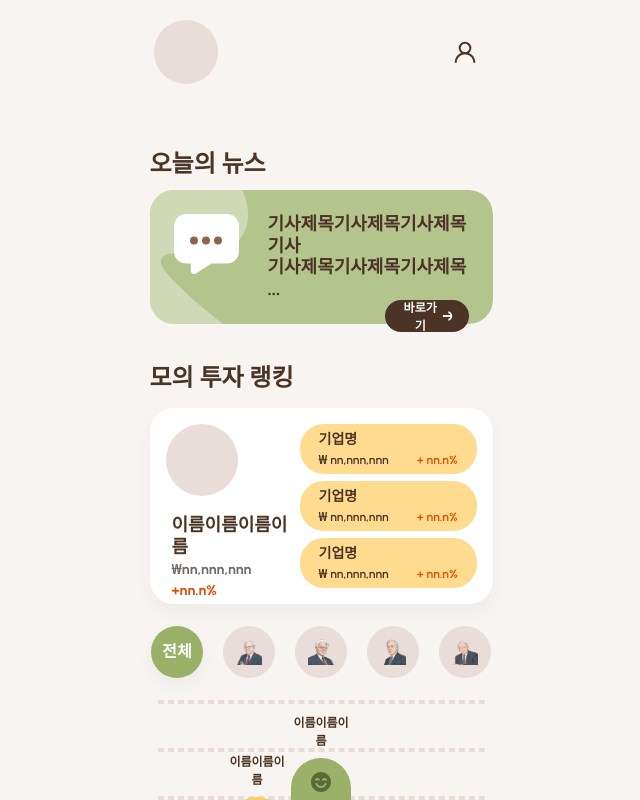
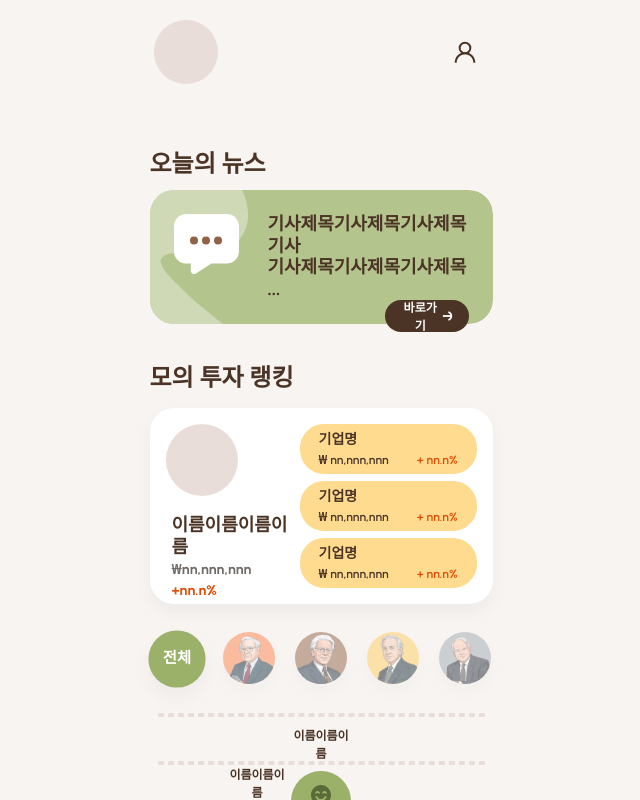
Before and after one commit to MJU-Capstone-Design-1/Jumoney-FE, a Next.js app: page /home in a window 1280 px wide. Shown: the whole page, without its empty margins (319-959 px from the left). Built offline with nearby package versions, Linux system fonts and the light colour scheme; a web font is replaced by a local one.

Commit message:
🐛 Fix: 거장 버튼 수정

```diff
--- a/src/app/(main)/home/page.tsx
+++ b/src/app/(main)/home/page.tsx
@@ -96,7 +96,7 @@ export const HomePage = () => {
             모의 투자 랭킹
           </motion.div>
           <RankProfile />
-          <div className='flex w-full justify-center pt-[0.625rem]'>
+          <div className='flex w-full justify-center pt-[1.5rem]'>
             <MasterToggle />
           </div>
           <div className='flex w-full justify-center pt-[1.5rem]'>
--- a/src/features/home/masterToggle.tsx
+++ b/src/features/home/masterToggle.tsx
@@ -6,30 +6,30 @@ import { useState } from 'react';
 import { motion, Variants } from 'framer-motion';
 
 const MASTERS = [
-  { id: 'all', name: '전체', color: 'var(--primary)' },
+  { id: 'all', name: '전체', bgColor: 'bg-primary' },
   {
     id: 'buffett',
     name: '워런 버핏',
     image: '/images/warrenBuffetImage.svg',
-    color: 'var(--main1)',
+    bgColor: 'bg-main1',
   },
   {
     id: 'lynch',
     name: '피터 린치',
     image: '/images/peterLynchImage.svg',
-    color: 'var(--main2)',
+    bgColor: 'bg-main2',
   },
   {
     id: 'dalio',
     name: '레이 달리오',
     image: '/images/rayDalioImage.svg',
-    color: 'var(--main3)',
+    bgColor: 'bg-main3',
   },
   {
     id: 'oneil',
     name: '윌리엄 오닐',
     image: '/images/williamOneilImage.svg',
-    color: 'var(--main4)',
+    bgColor: 'bg-main4',
   },
 ];
 
@@ -37,7 +37,7 @@ const containerVariants: Variants = {
   hidden: { opacity: 0 },
   visible: {
     opacity: 1,
-    transition: { staggerChildren: 0.1 },
+    transition: { staggerChildren: 0.05 },
   },
 };
 
@@ -46,82 +46,60 @@ const itemVariants: Variants = {
   visible: {
     scale: 1,
     opacity: 1,
-    transition: {
-      type: 'spring' as const,
-      stiffness: 400,
-      damping: 15,
+    transition: { type: 'spring', stiffness: 400, damping: 15 },
   },
-  },
-};
-
-const iconVariants: Variants = {
-  initial: { scale: 1 },
-  active: { scale: 1.15 },
-  tap: { scale: 0.9 },
 };
 
 export const MasterToggle = () => {
   const [selectedMaster, setSelectedMaster] = useState<string>('all');
 
   return (
-    <div className='flex flex-col items-center justify-center'>
+    <div className='flex w-full justify-center'>
       <ToggleGroup
         type='single'
         value={selectedMaster}
         onValueChange={(value) => {
           if (value) setSelectedMaster(value);
         }}
-        className='flex flex-wrap items-center justify-center gap-[1.25rem]'
         asChild
       >
         <motion.div
           variants={containerVariants}
           initial='hidden'
           animate='visible'
-          className='flex flex-wrap items-center justify-center gap-[1.25rem]'
+          className='flex items-center gap-[1.25rem]'
         >
           {MASTERS.map((master) => (
             <motion.div key={master.id} variants={itemVariants}>
               <ToggleGroupItem
                 value={master.id}
                 aria-label={master.name}
-                className={`bg-default data-[state=on]:shadow-card-shadow flex h-[3.25rem] w-[3.25rem] flex-col items-center justify-center !rounded-full p-0 transition-all data-[state=on]:text-white`}
-                style={{
-                  backgroundColor:
-                    selectedMaster === master.id ? master.color : undefined,
-                }}
+                className='bg-transparent p-0'
               >
-                <div className='relative flex h-full w-full items-center justify-center'>
                 <motion.div
-                    variants={iconVariants}
-                    initial='initial'
-                    animate={
-                      selectedMaster === master.id ? 'active' : 'initial'
-                    }
-                    whileTap='tap'
-                    transition={{
-                      type: 'spring' as const,
-                      stiffness: 300,
-                      damping: 20,
-                    }}
-                    className='absolute flex items-center justify-center'
+                  whileTap={{ scale: 0.9 }}
+                  className={`shadow-card-shadow flex h-[3.25rem] w-[3.25rem] items-center justify-center overflow-hidden rounded-full transition-all duration-300 ${
+                    master.bgColor || 'bg-default'
+                  } ${
+                    selectedMaster === master.id
+                      ? 'scale-110 opacity-100'
+                      : 'scale-100 opacity-50'
+                  } ${master.id === 'all' ? '-translate-y-[0.4375rem]' : ''}`}
                 >
                   {master.image ? (
                     <Image
                       src={master.image}
                       alt={master.name}
-                        width={28}
-                        height={28}
-                        className={`object-contain transition-all ${selectedMaster === master.id ? 'opacity-100' : 'opacity-80'}`}
-                        style={{
-                          clipPath: 'inset(1px 1px 1px 1px round 50% 50% 0 0)',
-                        }}
+                      width={52}
+                      height={52}
+                      className='object-cover'
                     />
                   ) : (
-                      <span className='text-body-md font-bold'>전체</span>
+                    <span className='text-body-md text-secondary1 flex items-center justify-center leading-none font-bold'>
+                      전체
+                    </span>
                   )}
                 </motion.div>
-                </div>
               </ToggleGroupItem>
             </motion.div>
           ))}
```
Lines whose indentation alone changed are shown as unchanged.
